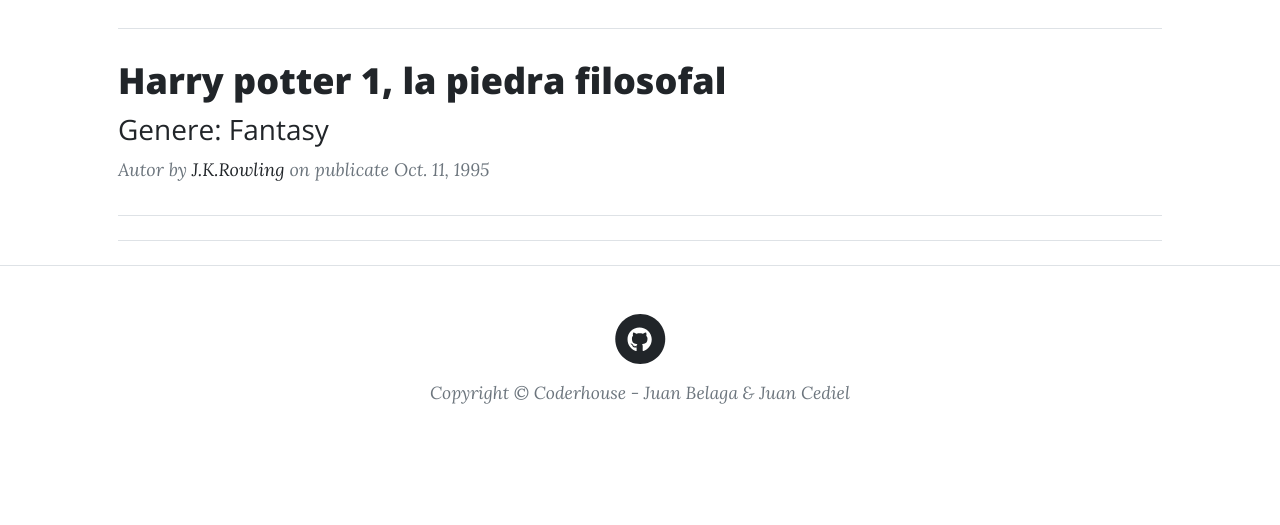
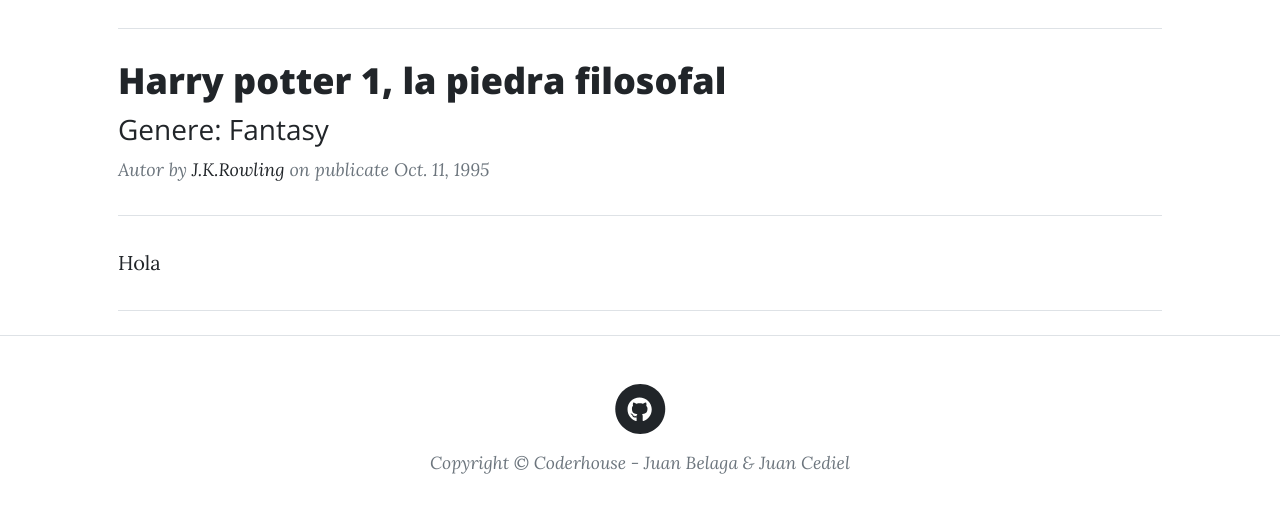
Before and after one commit to jmbel93/ProyectoFinal_JuanManuelBelaga_JuanCarlosCedielRodriguez, a Django app: page / in a window 1280 px wide. Shown: the part 1815-2340 px from the top of the page. Before the commit the page ends 2219 px from the top, so only its background shows below. Run offline with Django 4.2, Linux system fonts and the light colour scheme; data comes from the database, SQL or seed files in the repository; some libraries are stand-ins or nearby versions.

Commit message:
Commiteando

```diff
--- a/home/templates/home/cataloguebook_list.html
+++ b/home/templates/home/cataloguebook_list.html
@@ -62,6 +62,7 @@
     </div>
     <hr>
     {% endfor %}
+    <p>Hola</p>
 
 
 
```
